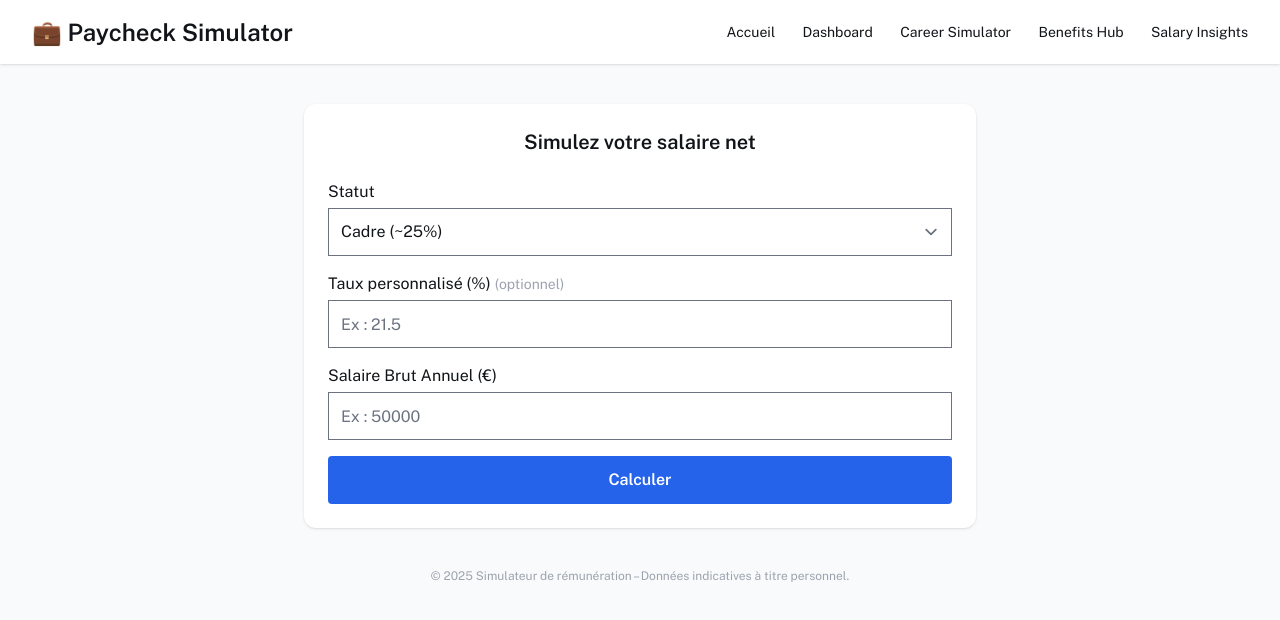
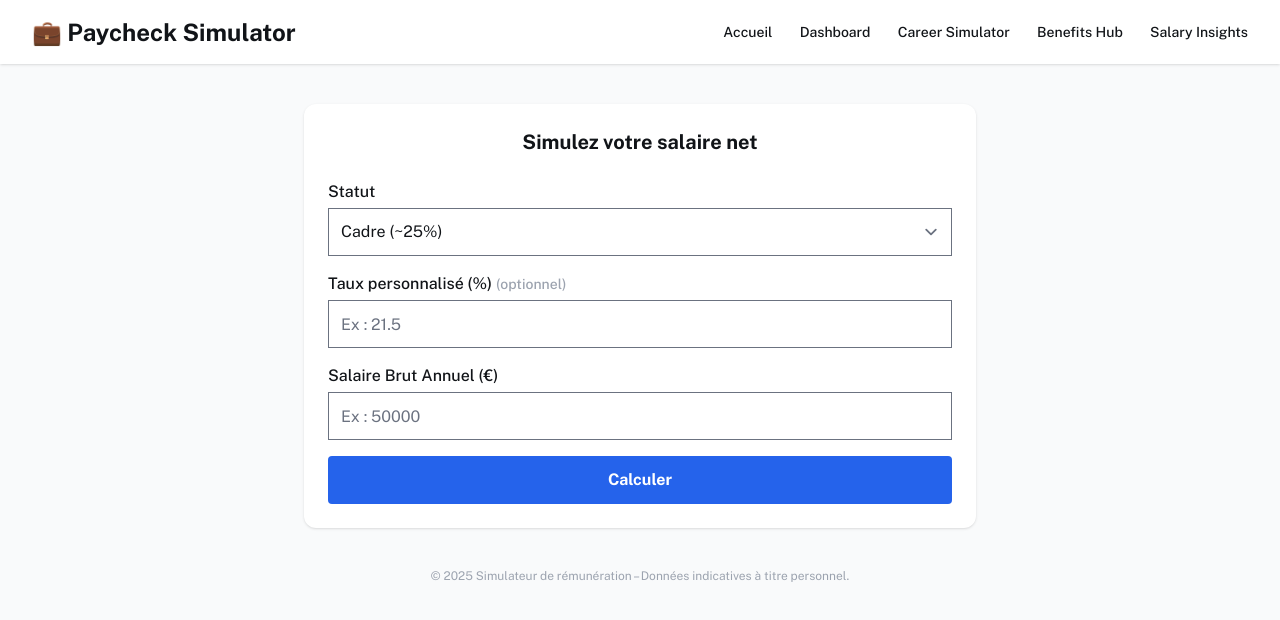
Before and after one commit to Dilraj7/paycheck-simulator, a plain HTML site: page index.html in a window 1280 px wide. Drawn offline with nearby package versions, Linux system fonts and the light colour scheme.

Commit message:
Mise à jour des liens de feuille de style pour inclure des polices supplémentaires

```diff
--- a/index.html
+++ b/index.html
@@ -6,7 +6,7 @@
     <title>Simulateur Brut ➝ Net</title>
     <script src="https://cdn.tailwindcss.com?plugins=forms,typography"></script>
     <link rel="preconnect" href="https://fonts.googleapis.com" />
-    <link rel="stylesheet" href="https://fonts.googleapis.com/css2?family=Public+Sans:wght@400;600&display=swap" />
+    <link rel="stylesheet" href="https://fonts.googleapis.com/css2?display=swap&amp;family=Noto+Sans%3Awght%40400%3B500%3B700%3B900&amp;family=Public+Sans%3Awght%40400%3B500%3B700%3B900" />
     <style>
       body {
         font-family: 'Public Sans', sans-serif;
```
